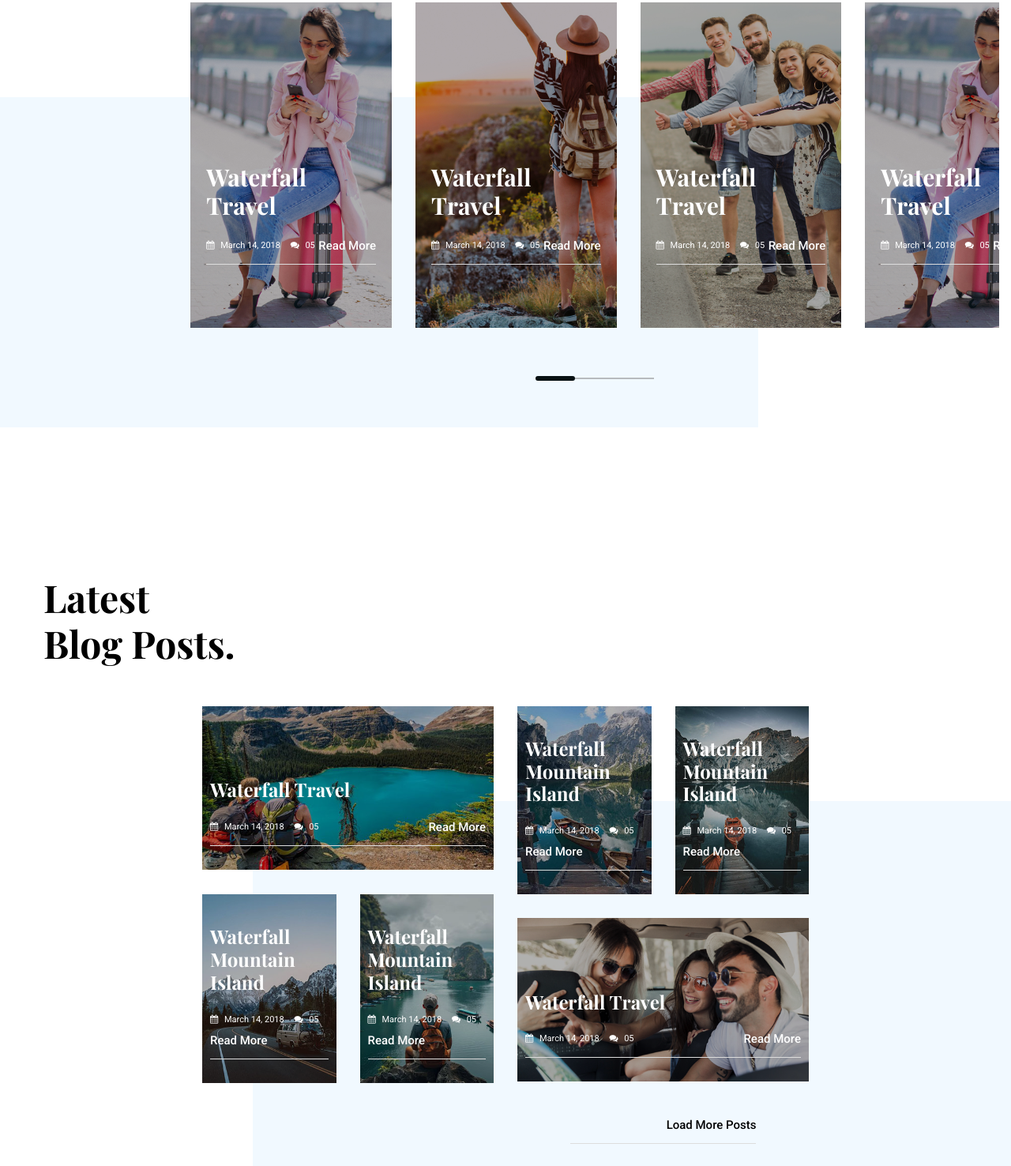
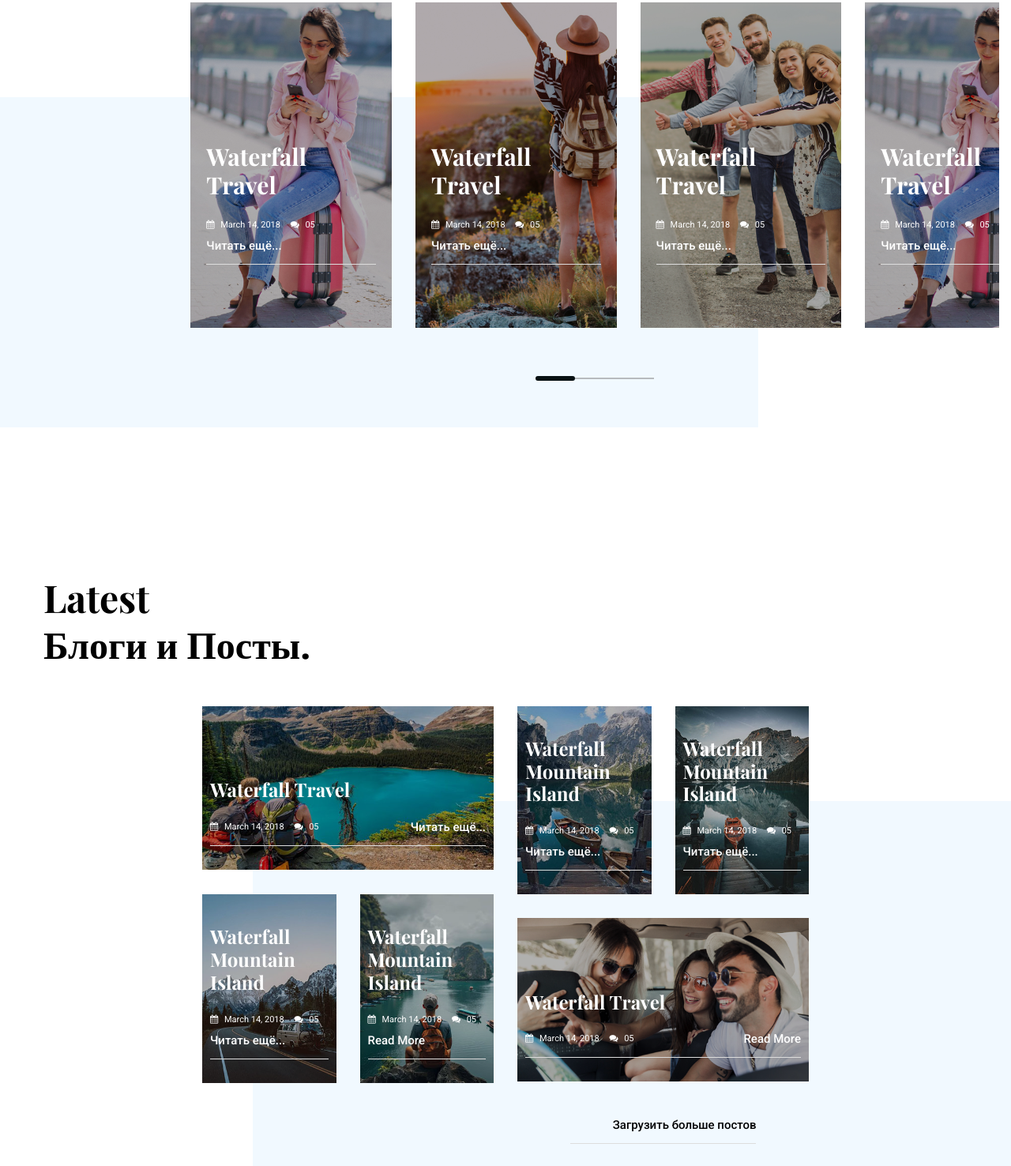
Before and after one commit to safilu/blog, a plain HTML site: page index.html in a window 1280 px wide. Shown: the part 1164-2640 px from the top of the page at 79% size. Drawn offline with nearby package versions, Linux system fonts and the light colour scheme; some packages are replaced by stand-ins of ours.

Commit message:
Update index.html

```diff
--- a/index.html
+++ b/index.html
@@ -190,12 +190,12 @@
 						<div class="blog-meta white d-flex justify-content-between align-items-center flex-wrap">
 							<div class="meta">
 								<a href="#">
-									<span class="icon fa fa-calendar"></span> March 14, 2018
-									<span class="icon fa fa-comments"></span> 05
+									<span class="icon fa fa-calendar"></span> 6 апреля, 2023
+									<span class="icon fa fa-comments"></span> 126
 								</a>
 							</div>
 							<div>
-								<a class="read_more" href="#">Read More</a>
+								<a class="read_more" href="#">Читать ещё...</a>
 							</div>
 						</div>
 					</div>
@@ -217,7 +217,7 @@
 								</a>
 							</div>
 							<div>
-								<a class="read_more" href="#">Read More</a>
+								<a class="read_more" href="#">Читать ещё...</a>
 							</div>
 						</div>
 					</div>
@@ -239,7 +239,7 @@
 								</a>
 							</div>
 							<div>
-								<a class="read_more" href="#">Read More</a>
+								<a class="read_more" href="#">Читать ещё...</a>
 							</div>
 						</div>
 					</div>
@@ -261,7 +261,7 @@
 								</a>
 							</div>
 							<div>
-								<a class="read_more" href="#">Read More</a>
+								<a class="read_more" href="#">Читать ещё...</a>
 							</div>
 						</div>
 					</div>
@@ -283,7 +283,7 @@
 								</a>
 							</div>
 							<div>
-								<a class="read_more" href="#">Read More</a>
+								<a class="read_more" href="#">Читать ещё...</a>
 							</div>
 						</div>
 					</div>
@@ -327,7 +327,7 @@
 								</a>
 							</div>
 							<div>
-								<a class="read_more" href="#">Read More</a>
+								<a class="read_more" href="#">Читать ещё...</a>
 							</div>
 						</div>
 					</div>
@@ -349,7 +349,7 @@
 								</a>
 							</div>
 							<div>
-								<a class="read_more" href="#">Read More</a>
+								<a class="read_more" href="#">Читать ещё...</a>
 							</div>
 						</div>
 					</div>
@@ -366,7 +366,7 @@
 				<div class="col-lg-12">
 					<div class="main_title">
 						<h1>Latest
-							<br> Blog Posts.</h1>
+							<br> Блоги и Посты.</h1>
 					</div>
 				</div>
 			</div>
@@ -391,7 +391,7 @@
 									</a>
 								</div>
 								<div>
-									<a class="read_more" href="#">Read More</a>
+									<a class="read_more" href="#">Читать ещё...</a>
 								</div>
 							</div>
 						</div>
@@ -415,7 +415,7 @@
 									</a>
 								</div>
 								<div>
-									<a class="read_more" href="#">Read More</a>
+									<a class="read_more" href="#">Читать ещё...</a>
 								</div>
 							</div>
 						</div>
@@ -439,7 +439,7 @@
 									</a>
 								</div>
 								<div>
-									<a class="read_more" href="#">Read More</a>
+									<a class="read_more" href="#">Читать ещё...</a>
 								</div>
 							</div>
 						</div>
@@ -464,7 +464,7 @@
 									</a>
 								</div>
 								<div>
-									<a class="read_more" href="#">Read More</a>
+									<a class="read_more" href="#">Читать ещё...</a>
 								</div>
 							</div>
 						</div>
@@ -525,7 +525,7 @@
 				<div class="offset-lg-7 col-lg-4">
 					<div class="blog-meta bottom d-flex justify-content-end align-items-center">
 						<div>
-							<a class="read_more" href="#">Load More Posts</a>
+							<a class="read_more" href="#">Загрузить больше постов</a>
 						</div>
 					</div>
 				</div>
@@ -540,11 +540,11 @@
 			<div class="row">
 				<div class="col-lg-12">
 					<div class="main_title">
-						<h1>Let Us Find Your Places Within a Sec.</h1>
+						<h1>Ищем место для Вас.</h1>
 						<p>
-							There is a moment in the life of any aspiring astronomer that it is time to buy that first telescope. It’s
-							exciting to think
-							about setting up your own viewing station.
+							В жизни любого начинающего астронома наступает момент, когда приходит время купить свой первый телескоп.
+							Интересно подумать
+							о создании собственной наблюдательной станции.
 						</p>
 					</div>
 				</div>
@@ -608,7 +608,7 @@
 			<div class="row">
 				<div class="col-lg-12">
 					<div class="main_title">
-						<h1>Popular <br> Posts to Remember</h1>
+						<h1>Ппопулярно <br> На Заметку</h1>
 						<p>
 							There is a moment in the life of any aspiring astronomer that it is time to buy that first telescope. It’s
 							exciting to think
@@ -817,7 +817,7 @@
 		<div class="container">
 			<div class="single-footer-widget footer_middle">
 				<img src="img/logo.png" alt="">
-				<p class="mt-50">Stay updated with our latest trends</p>
+				<p class="mt-50">Будьте в курсе наших послдих трендов.</p>
 				<div id="mc_embed_signup">
 					<form target="_blank" action="https://spondonit.us12.list-manage.com/subscribe/post?u=1462626880ade1ac87bd9c93a&amp;id=92a4423d01"
 					 method="get" class="subscribe_form relative">
@@ -849,7 +849,7 @@
 				</div>
 
 				<p class="col-lg-12 footer-text"><!-- Link back to Colorlib can't be removed. Template is licensed under CC BY 3.0. -->
-Copyright &copy;<script>document.write(new Date().getFullYear());</script> All rights reserved | This template is made with <i class="fa fa-heart-o" aria-hidden="true"></i> by <a href="https://colorlib.com" target="_blank">Colorlib</a>
+Copyright &copy;<script>document.write(new Date().getFullYear());</script> Все права защищены | This template is made with <i class="fa fa-heart-o" aria-hidden="true"></i> by <a href="https://colorlib.com" target="_blank">Colorlib</a>
 <!-- Link back to Colorlib can't be removed. Template is licensed under CC BY 3.0. --></p>
 			</div>
 		</div>
```
